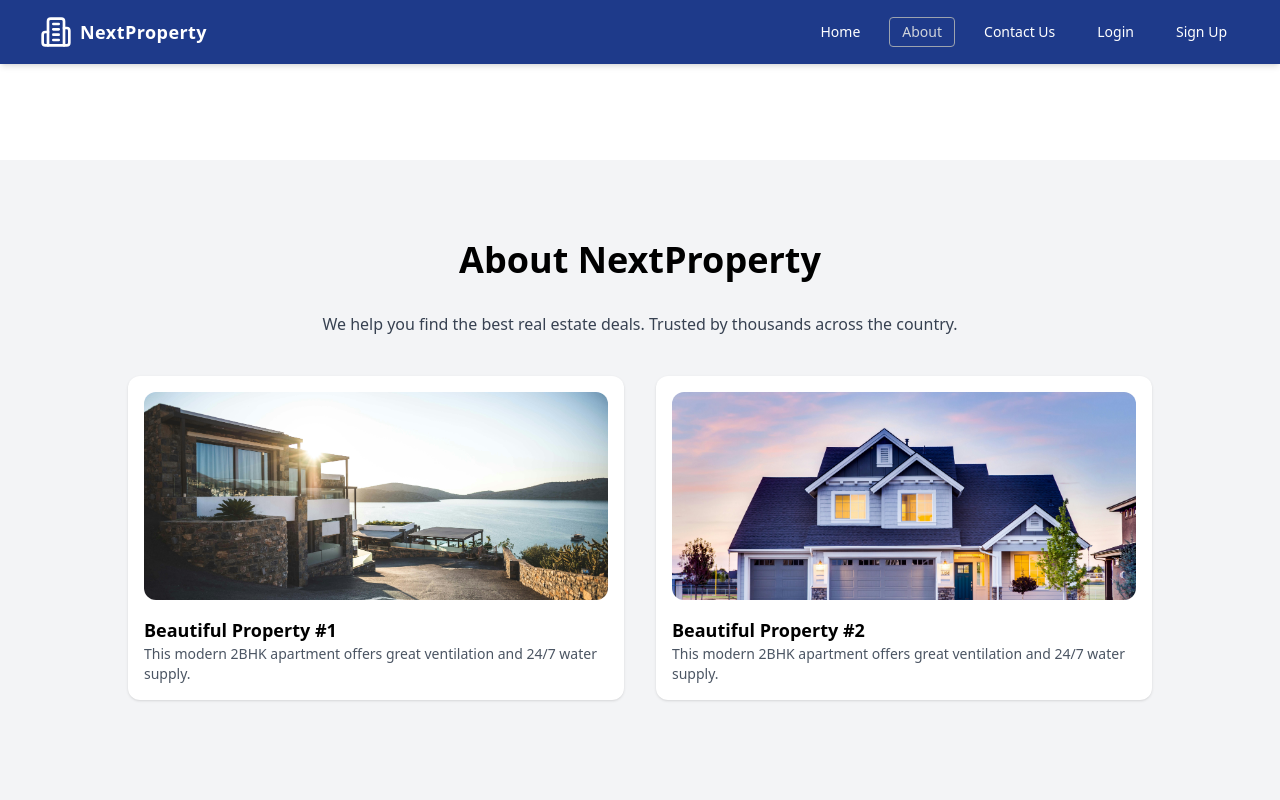
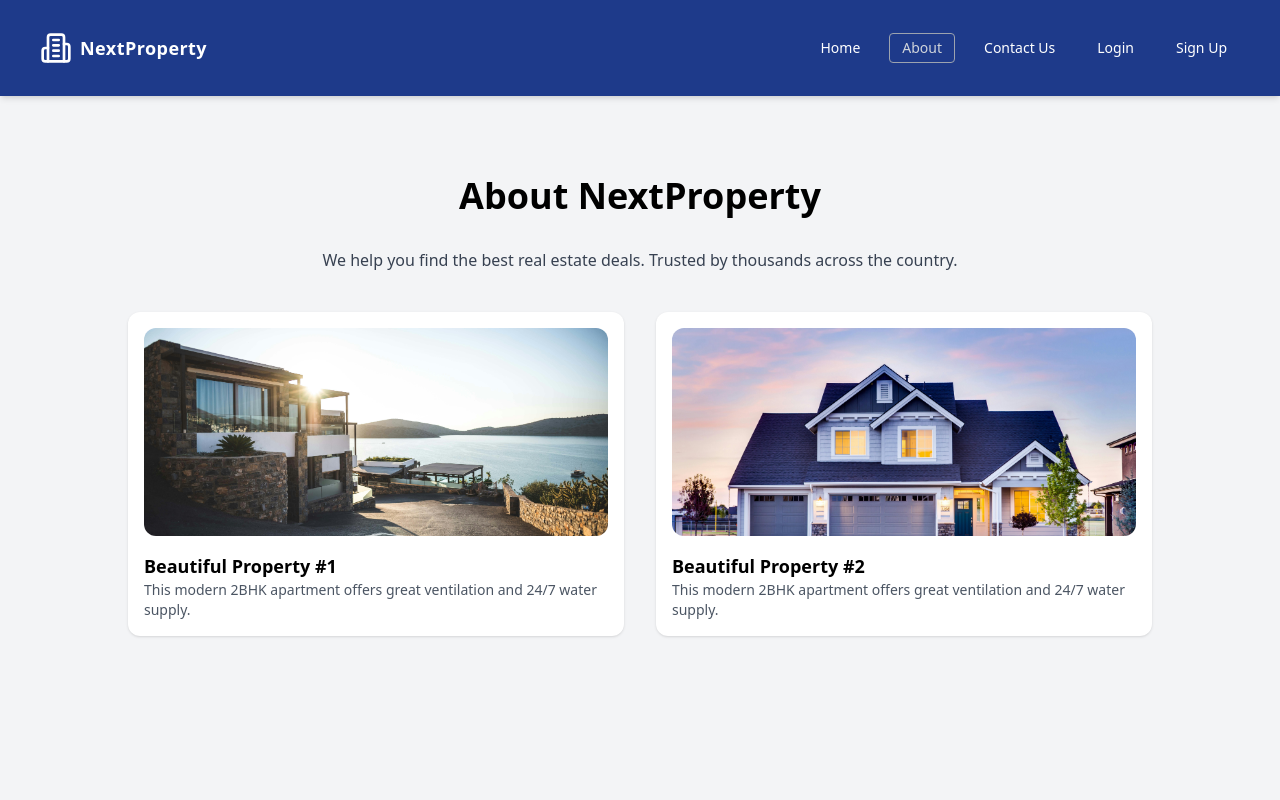
Before and after one commit to aakash-solanki09/NextProperty, a React (Vite) app: page /about in a window 1280 px wide. Shown: the top 800 px of the page. Built offline with nearby package versions, Linux system fonts and the light colour scheme.

Commit message:
remove padding from pages pt

```diff
--- a/src/components/NavBar.jsx
+++ b/src/components/NavBar.jsx
@@ -183,7 +183,7 @@ export default function NavBar() {
   );
 
   return (
-    <header className="bg-blue-900 text-white fixed top-0 left-0 w-full z-50 shadow-md font-urbanist">
+    <header className="bg-blue-900 text-white fixed top-0 left-0 w-full z-50 shadow-md font-urbanist h-24 pt-4">
       <div className="max-w-7xl mx-auto px-4 sm:px-6 lg:px-10 py-4 flex justify-between items-center">
         {/* Logo */}
         <div className="flex-shrink-0 flex items-center space-x-2">
--- a/src/pages/About.jsx
+++ b/src/pages/About.jsx
@@ -3,7 +3,7 @@ import house2 from "../assets/house2.jpg";
 
 export default function About() {
   return (
-    <div className="flex flex-col min-h-[calc(100vh-64px)] bg-gray-100 text-black px-4 py-20 font-urbanist mt-16">
+    <div className="flex flex-col min-h-[calc(100vh-64px)] bg-gray-100 text-black px-4 py-20 font-urbanist">
       <div className="flex-grow">
         <h1 className="text-4xl font-bold text-center mb-8">About NextProperty</h1>
         <p className="text-center max-w-3xl mx-auto text-gray-700 mb-10">
--- a/src/pages/Contact.jsx
+++ b/src/pages/Contact.jsx
@@ -1,6 +1,6 @@
 export default function Contact() {
   return (
-    <div className="min-h-screen bg-white px-4 py-20 font-urbanist mt-20">
+    <div className="min-h-screen bg-white px-4 py-20 font-urbanist ">
       <h1 className="text-4xl font-bold text-center mb-10">Contact Us</h1>
       <form className="max-w-xl mx-auto space-y-6">
         <input type="text" placeholder="Name" className="w-full p-3 border rounded" />
--- a/src/pages/auth/Login.jsx
+++ b/src/pages/auth/Login.jsx
@@ -22,7 +22,7 @@ export default function Login() {
   };
 
   return (
-    <div className="min-h-screen bg-white text-gray-900 flex items-center justify-center px-4 font-urbanist mt-10">
+    <div className="min-h-screen bg-white text-gray-900 flex items-center justify-center px-4 font-urbanist">
       <div className="bg-gray-100 shadow-xl p-8 rounded-lg w-full max-w-md">
         <h2 className="text-2xl font-bold mb-6 text-center">Login</h2>
         <form onSubmit={handleSubmit} className="space-y-4">
--- a/src/pages/auth/Signup.jsx
+++ b/src/pages/auth/Signup.jsx
@@ -25,7 +25,7 @@ export default function Signup() {
   };
 
   return (
-    <div className="min-h-screen bg-white text-gray-900 flex items-center justify-center px-4 font-urbanist mt-20">
+    <div className="min-h-screen bg-white text-gray-900 flex items-center justify-center px-4 font-urbanist">
       <div className="bg-gray-100 shadow-xl p-8 rounded-lg w-full max-w-md">
         <h2 className="text-2xl font-bold mb-6 text-center">Sign Up</h2>
         <form onSubmit={handleSubmit} className="space-y-4">
```
